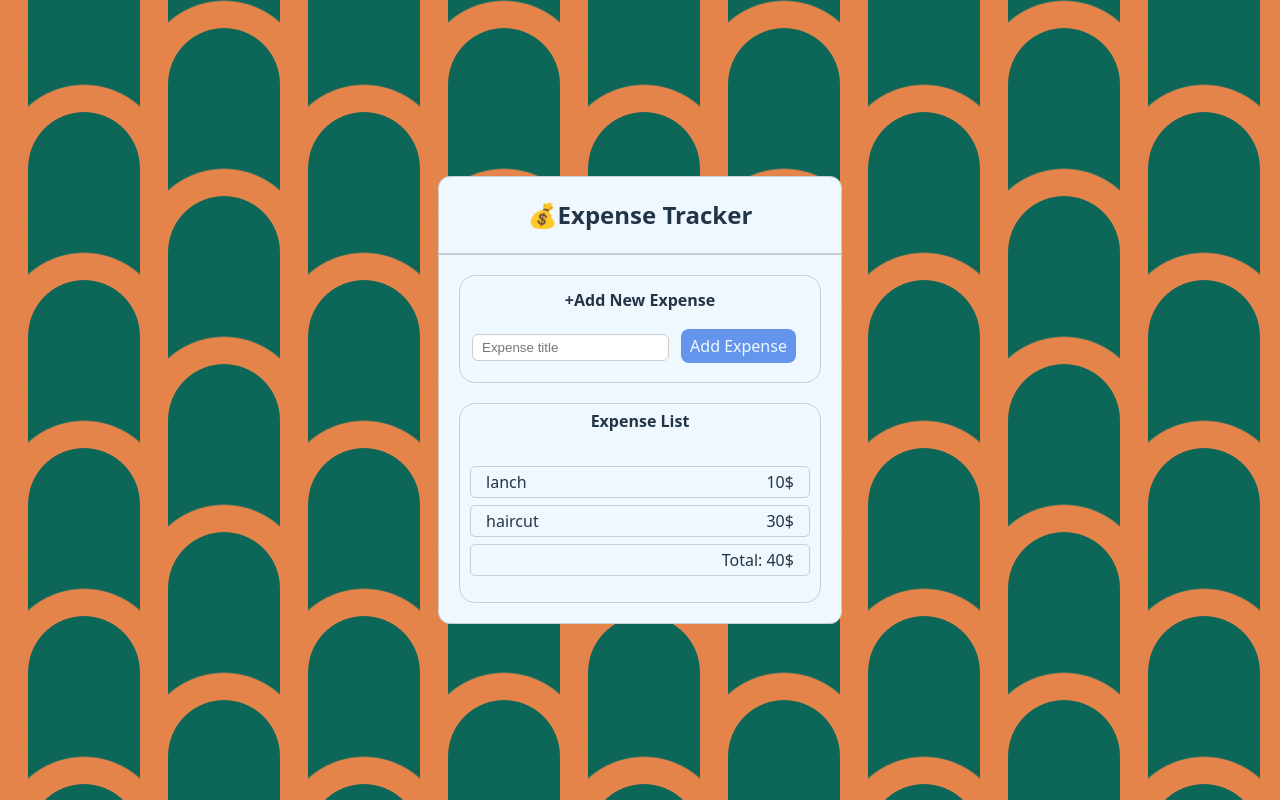
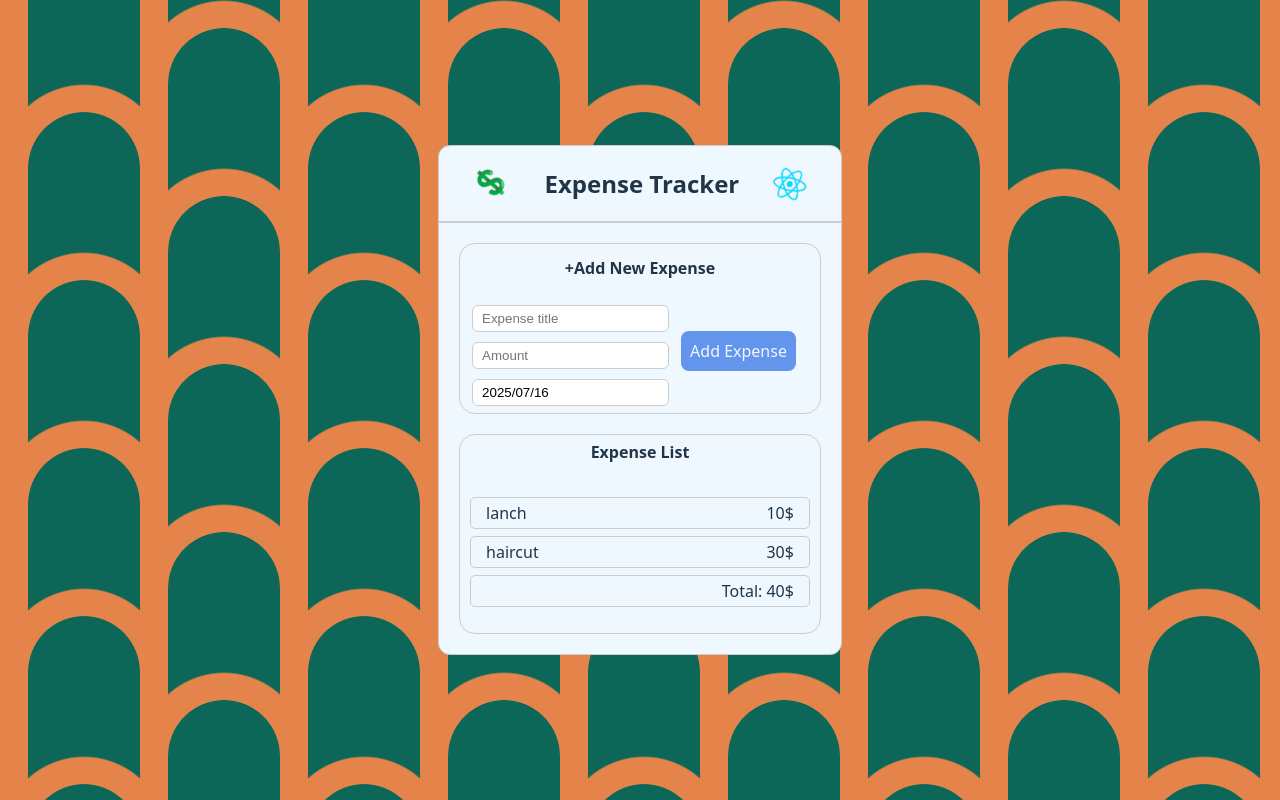
Before and after one commit to mahdinap/expense-tracker, a React (Vite) app: page / in a window 1280 px wide. Built offline with nearby package versions, Linux system fonts and the light colour scheme.

Commit message:
complete ui & add datePicker

```diff
--- a/package.json
+++ b/package.json
@@ -11,6 +11,7 @@
   },
   "dependencies": {
     "react": "^19.1.0",
+    "react-datepicker": "^8.4.0",
     "react-dom": "^19.1.0"
   },
   "devDependencies": {
--- a/src/App.css
+++ b/src/App.css
@@ -1,4 +1,3 @@
-
 #root {
   max-width: 1280px;
   margin: 0 auto;
@@ -8,18 +7,27 @@
   border-radius: 12px;
   background-color: aliceblue;
 }
+html {
+  --s: 28px; /* control the size*/
+  --c1: #e4844a;
+  --c2: #0d6759;
 
+  --g: radial-gradient(
+    30% 50% at 30% 100%,
+    #0000 66%,
+    var(--c1) 67% 98%,
+    #0000
+  );
+  background: var(--g), var(--g) calc(5 * var(--s)) calc(3 * var(--s)),
+    repeating-linear-gradient(90deg, var(--c1) 0 10%, var(--c2) 0 50%);
+  background-size: calc(10 * var(--s)) calc(6 * var(--s));
+}
 .logo {
-  height: 6em;
-  padding: 1.5em;
+  height: 30px;
+  padding: 10xp;
   will-change: filter;
   transition: filter 300ms;
-}
-.logo:hover {
-  filter: drop-shadow(0 0 2em #646cffaa);
-}
-.logo.react:hover {
-  filter: drop-shadow(0 0 2em #61dafbaa);
+  animation: logo-spin infinite 15s linear;
 }
 
 @keyframes logo-spin {
@@ -29,20 +37,6 @@
   to {
     transform: rotate(360deg);
   }
-}
-
-@media (prefers-reduced-motion: no-preference) {
-  a:nth-of-type(2) .logo {
-    animation: logo-spin infinite 20s linear;
-  }
-}
-
-.card {
-  padding: 2em;
-}
-
-.read-the-docs {
-  color: #888;
 }
 
 .ExpenseField {
@@ -56,65 +50,71 @@ button {
   margin: 12px;
   background-color: cornflowerblue;
   color: aliceblue;
+  height: 40px;
 }
-button:hover{
+button:hover {
   border: 1px solid #ccc;
+  /* height: 40px; */
 }
 .Header {
   border-bottom: 2px solid #ccc;
+  display: flex;
+  justify-content: space-evenly;
+  align-items: center;
 }
-input{
+input {
   padding: 5px 9px;
   border-radius: 6px;
   border: 1px solid #ccc;
+  margin-top: 10px;
+
 }
-h4{
-  margin: 5px;
+h4 {
+  margin: 5px 5px 15px 5px;
 }
-.ExpenseList{
+.ExpenseList {
   border: 1px solid #ccc;
   margin: 20px;
   border-radius: 16px;
 }
-.ExpenseItemes{
+.ExpenseItemes {
   text-align: start;
   list-style: none;
   padding: 10px;
 }
-.items{
+.items {
   display: flex;
   justify-content: space-between;
   align-content: center;
   border: 1px solid #ccc;
   padding: 3px 15px;
   margin-top: 7px;
-    border-radius: 5px;
+  border-radius: 5px;
 }
-.total{
+.total {
   display: flex;
   justify-content: end;
   align-content: center;
   border: 1px solid #ccc;
   padding: 3px 15px;
   margin-top: 7px;
-    border-radius: 5px;
-    font-weight: 500;
+  border-radius: 5px;
+  font-weight: 500;
 }
-
-
-
-
-
-
-
-html {
-  --s: 28px; /* control the size*/
-  --c1: #e4844a;
-  --c2: #0d6759;
-
-  --g:radial-gradient(30% 50% at 30% 100%,#0000 66%,var(--c1) 67% 98%,#0000);
-  background:
-    var(--g),var(--g) calc(5*var(--s)) calc(3*var(--s)),
-    repeating-linear-gradient(90deg,var(--c1) 0 10%,var(--c2) 0 50%);
-  background-size: calc(10*var(--s)) calc(6*var(--s));
+.inputs {
+  display: flex;
+  flex-direction: column;
 }
+.form {
+  display: flex;
+  align-items: center;
+}
+.emoji {
+  animation: logo-spin infinite 15s linear;
+  display: inline-block;
+  font-size: 30px;
+}
+.react-datepicker {
+  position: absolute !important;
+  z-index: 10;
+}
--- a/src/Components/AddNewExoense.jsx
+++ b/src/Components/AddNewExoense.jsx
@@ -1,12 +1,28 @@
+import { useState } from "react";
 import Button from "./Button";
 import Input from "./Input";
+import DatePicker from "react-datepicker";
+import "react-datepicker/dist/react-datepicker.css";
+
 export default function AddNewExpense() {
+  const [selectedDate, setSelectedDate] = useState(new Date());
   return (
     <>
       <div className="ExpenseField">
         <h4>+Add New Expense</h4>
-        <Input placeholder="Expense title" />
-        <Button />
+        <div className="form">
+          <div className="inputs">
+            <Input placeholder="Expense title" />
+            <Input placeholder="Amount" />
+
+             <DatePicker
+      dateFormat="yyyy/MM/dd"
+      selected={selectedDate}
+      onChange={(date) => setSelectedDate(date)}
+    />
+          </div>
+          <Button />
+        </div>
       </div>
     </>
   );
--- a/src/Components/ExpenseList.jsx
+++ b/src/Components/ExpenseList.jsx
@@ -1,4 +1,11 @@
+import { useState } from "react";
+
 export default function ExpenseList() {
+  const[item,Setitem]=useState({name:"",amount:""})
+  function AddNewitem(){
+    Setitem({name:"ali",amount:10})
+  }
+
   return (
     <div className="ExpenseList">
       <h4>Expense List</h4>
--- a/src/Components/Header.jsx
+++ b/src/Components/Header.jsx
@@ -1,6 +1,10 @@
-export default  function Header(){
-    return(
+import Reactlogo from "../assets/react.svg";
+export default function Header() {
+  return (
     <div className="Header">
-        <h2>💰Expense Tracker</h2>
-        </div>)
+      <span className="emoji">💲</span>
+      <h2>Expense Tracker</h2>
+      <img src={Reactlogo} className="logo-spin logo" />
+    </div>
+  );
 }
```
Also changed, not shown: 1 other file (tests, documents, lock files or other folders).
